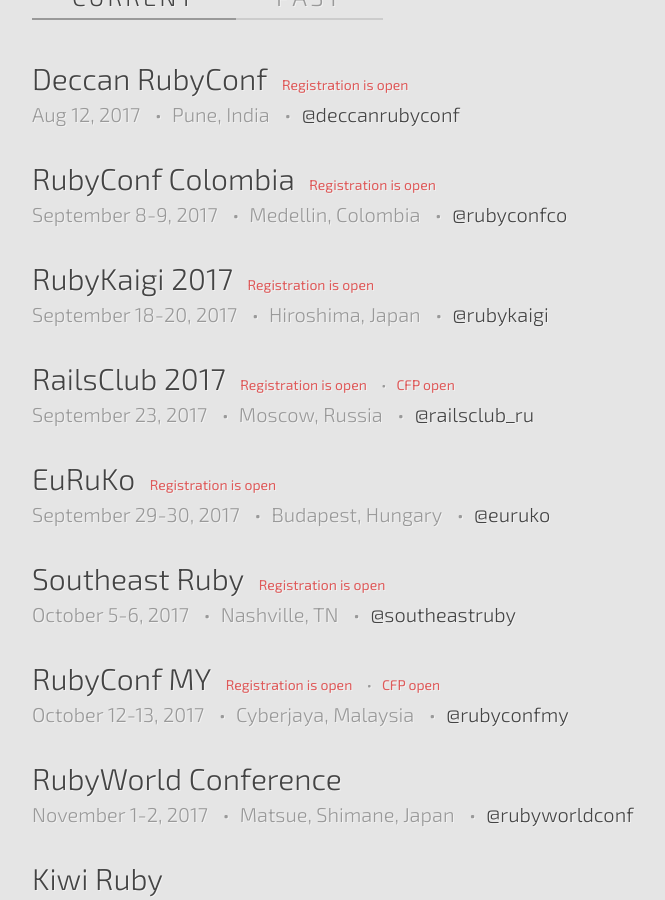
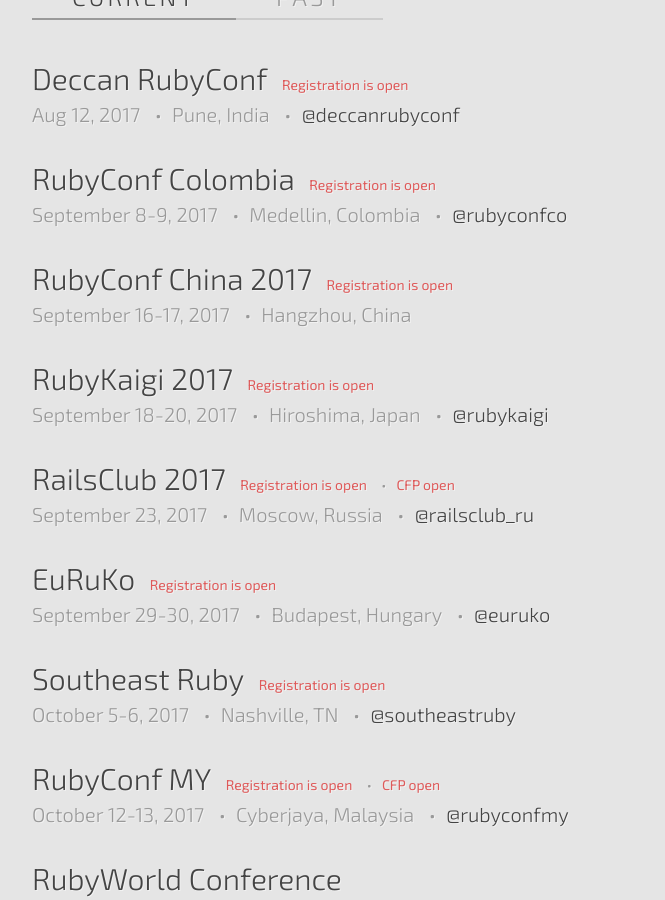
Before and after one commit to ruby-conferences/ruby-conferences.github.io, a Jekyll site: the page built from index.html, in a window 1280 px wide and 900 px high, scrolled down 502 px. Shown: the whole window, without its empty margins (208-873 px from the left). Built offline with Jekyll 4.4.1, drawn with Linux system fonts in a browser that asks for light colours.

Commit message:
Add rubyConf China 2017
- currently no operating twitter account available

```diff
--- a/_data/current.yml
+++ b/_data/current.yml
@@ -15,6 +15,14 @@
   reg_phrase: Registration is open
   cfp_phrase: CFP closes
   cfp_date: "May 31, 2017"
+
+- name: RubyConf China 2017
+  location: Hangzhou, China
+  dates: "September 16-17, 2017"
+  url: "http://rubyconfchina.org"
+  reg_phrase: Registration is open
+  cfp_phrase: CFP open
+  cfp_date: "Jul 15, 2017"
 
 - name: RubyKaigi 2017
   location: Hiroshima, Japan
```
